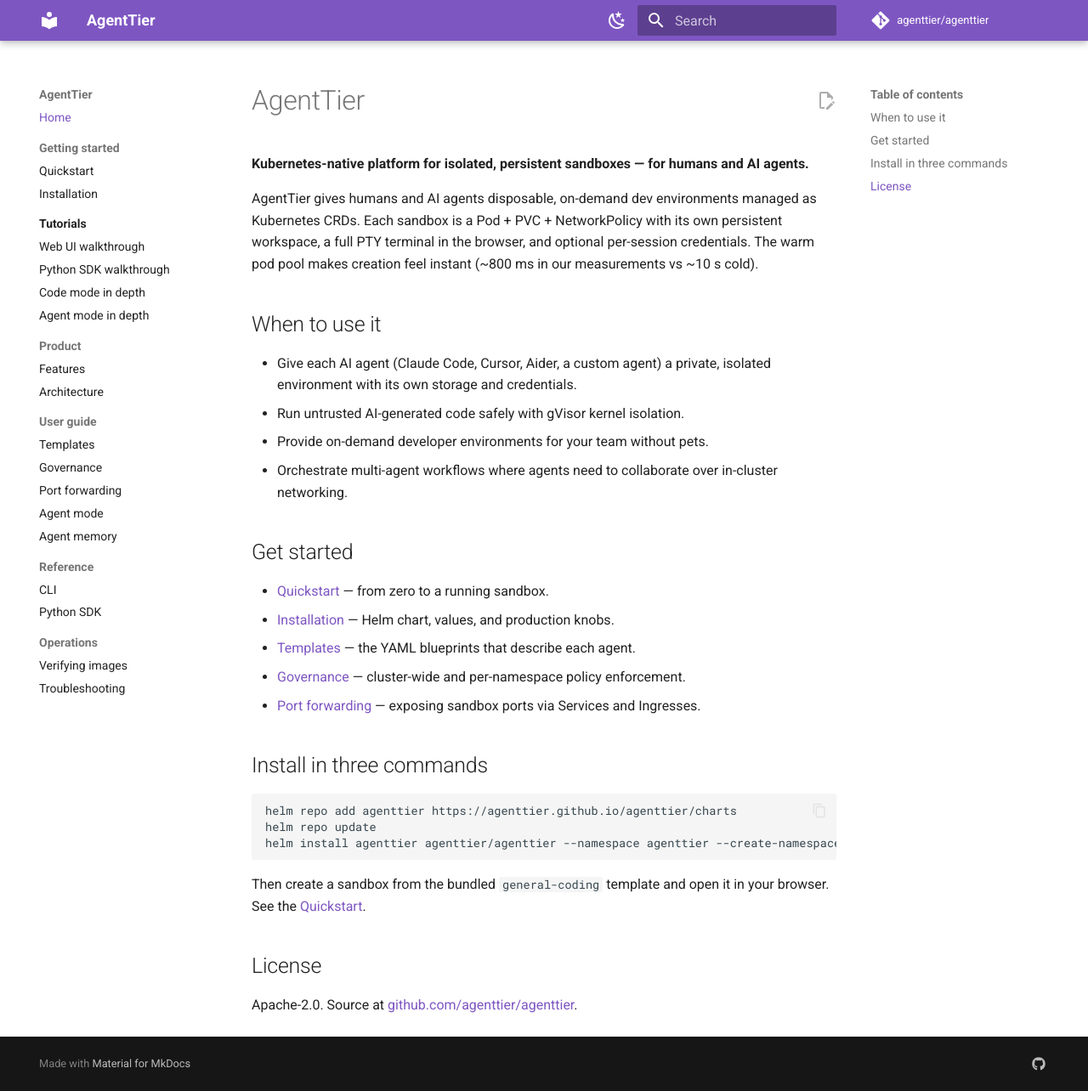
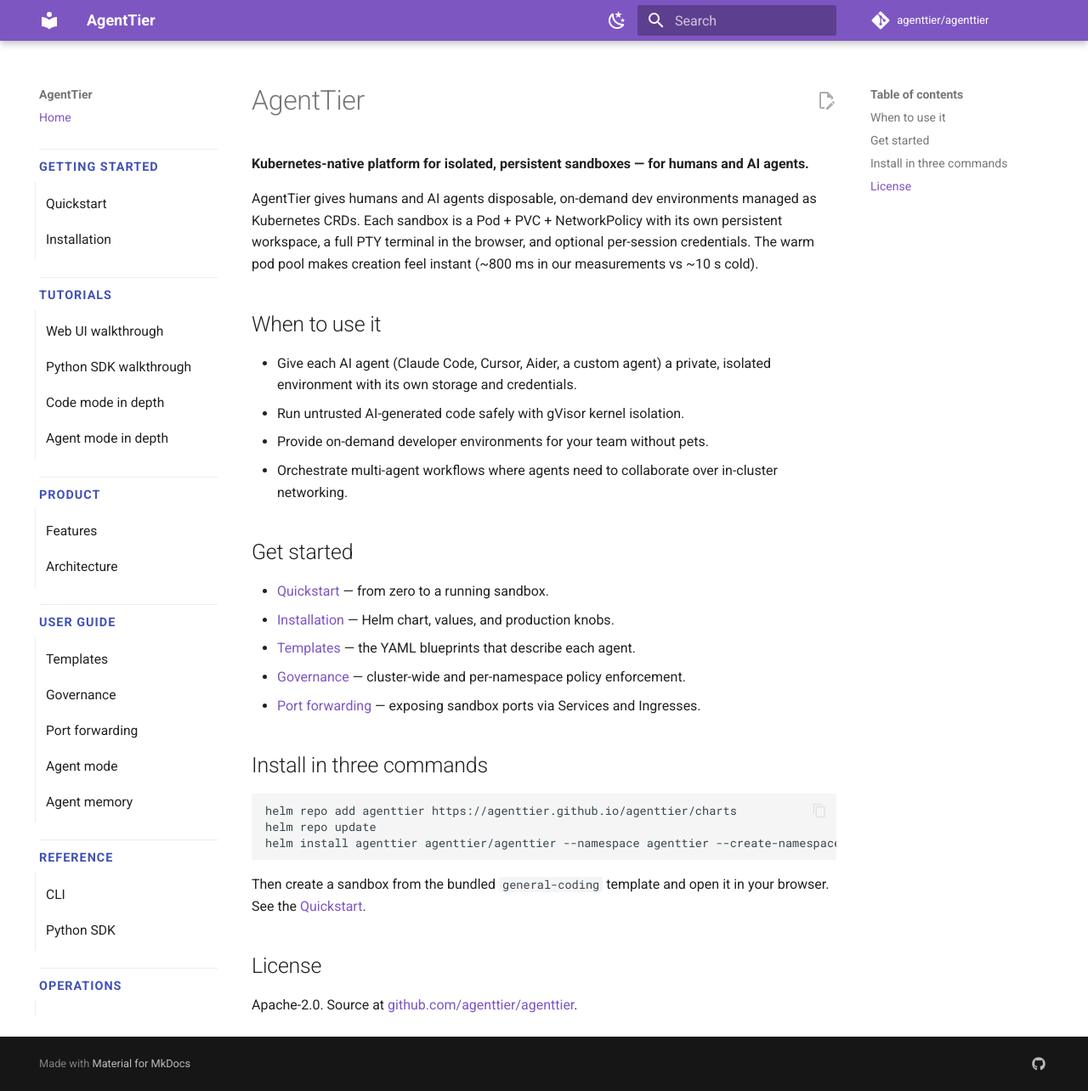
Before and after one commit to khanrubd/agenttier, an MkDocs documentation site: the page built from docs/docs/index.md, in a window 1280 px wide and 1284 px high. Shown: the whole window at 85% size. Built offline with MkDocs 1.6.1 and Material for MkDocs 9.7.7, drawn with Linux system fonts in a browser that asks for light colours; comment, search, counter and statistics services are not loaded.

Commit message:
Polish left nav: bold uppercase section labels with primary color and indented children

```diff
--- /dev/null
+++ b/docs/docs/stylesheets/extra.css
@@ -0,0 +1,71 @@
+/* AgentTier docs — left-nav polish.
+ *
+ * The default Material rendering with `navigation.sections` + `navigation.expand`
+ * shows section labels and child links in roughly the same visual weight, which
+ * makes the nav read as one long list. These overrides:
+ *   - Promote section labels (bold, primary color, larger, more spacing).
+ *   - Indent the child items under each section.
+ *   - Add a soft top border to separate each section.
+ */
+
+:root {
+  --agenttier-nav-section-color: var(--md-primary-fg-color);
+  --agenttier-nav-divider: var(--md-default-fg-color--lightest);
+}
+
+[data-md-color-scheme="slate"] {
+  --agenttier-nav-section-color: #d1b3ff;
+  --agenttier-nav-divider: rgba(255, 255, 255, 0.08);
+}
+
+/* Top-level section labels (Getting started, Tutorials, Product, ...). */
+.md-nav--primary > .md-nav__list > .md-nav__item--section > .md-nav__link {
+  font-weight: 700;
+  text-transform: uppercase;
+  font-size: 0.72rem;
+  letter-spacing: 0.07em;
+  color: var(--agenttier-nav-section-color);
+  margin-top: 1.4rem;
+  padding-top: 0.6rem;
+  padding-bottom: 0.35rem;
+  border-top: 1px solid var(--agenttier-nav-divider);
+  cursor: default;
+}
+
+/* The first section should not have a divider above it. */
+.md-nav--primary > .md-nav__list > .md-nav__item--section:first-of-type > .md-nav__link {
+  margin-top: 0.4rem;
+  padding-top: 0.2rem;
+  border-top: none;
+}
+
+/* The expand-arrow icon next to section labels — keep it subtle. */
+.md-nav--primary > .md-nav__list > .md-nav__item--section > .md-nav__link .md-nav__icon {
+  opacity: 0.55;
+}
+
+/* Indent the children of each section. */
+.md-nav--primary > .md-nav__list > .md-nav__item--section > .md-nav > .md-nav__list {
+  padding-left: 0.6rem;
+  border-left: 1px solid var(--agenttier-nav-divider);
+  margin-left: 0.35rem;
+}
+
+/* Material renders an a11y-only title inside each nested nav; it's already
+ * shown as the section label above, so hide the duplicate visually. */
+.md-nav--primary > .md-nav__list > .md-nav__item--section > .md-nav > .md-nav__title {
+  display: none;
+}
+
+/* Slightly smaller body for child links so they read as supporting text. */
+.md-nav--primary > .md-nav__list > .md-nav__item--section > .md-nav .md-nav__link {
+  font-size: 0.78rem;
+  padding-top: 0.3rem;
+  padding-bottom: 0.3rem;
+}
+
+/* Top-level non-section links (currently just "Home") sit above the first
+ * section divider, so add a touch of bottom margin to separate them. */
+.md-nav--primary > .md-nav__list > .md-nav__item:not(.md-nav__item--section) {
+  margin-bottom: 0.2rem;
+}
--- a/docs/mkdocs.yml
+++ b/docs/mkdocs.yml
@@ -72,6 +72,9 @@
   - toc:
       permalink: true
 
+extra_css:
+  - stylesheets/extra.css
+
 extra:
   social:
     - icon: fontawesome/brands/github
```
